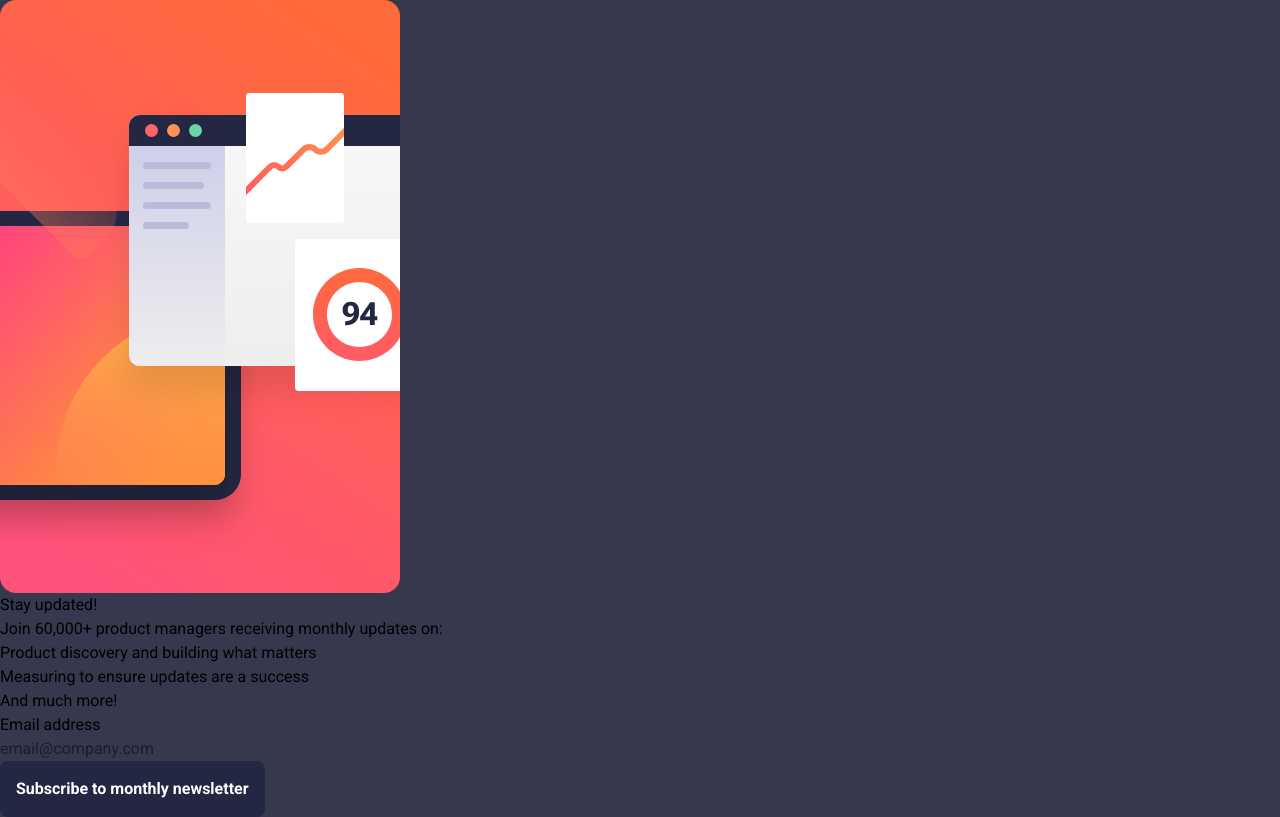
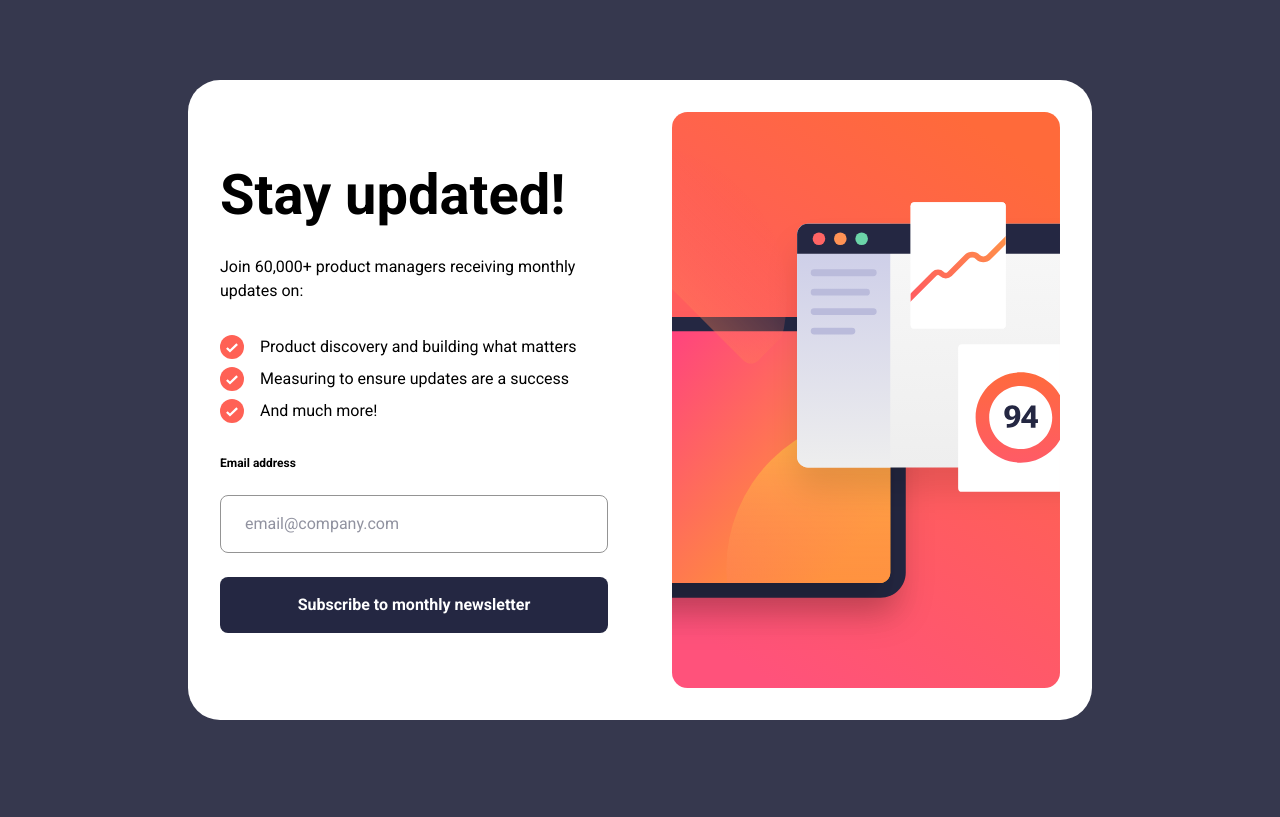
Before and after one commit to dionysia-lemonaki/newsletter-sign-up-form-with-success-message, a React (Vite) app: page / in a window 1280 px wide. Built offline with nearby package versions, Linux system fonts and the light colour scheme.

Commit message:
feat: add NewsLetterForm component styles

```diff
--- a/src/App.tsx
+++ b/src/App.tsx
@@ -33,17 +33,24 @@
     setIsSubmitted(true);
   };
 
+  const handleEmailChange = (value: string) => {
+    setEmail(value);
+    if (error) {
+      setError("");
+    }
+  };
+
   const handleReset = () => {
     setEmail("");
     setIsSubmitted(false);
   };
 
   return (
-    <main>
+    <main className="min-h-screen flex flex-col items-center justify-center">
       {!isSubmitted ? (
         <NewsletterForm
           email={email}
-          setEmail={setEmail}
+          onEmailChange={handleEmailChange}
           error={error}
           onSubmit={handleSubmit}
         />
--- a/src/components/Button.tsx
+++ b/src/components/Button.tsx
@@ -11,7 +11,7 @@
     <button
       type={type}
       onClick={onClick}
-      className="block bg-(--blue-800) p-4 rounded-lg text-white text-base font-bold leading-[1.5] hover:bg-linear-(--gradient) focus-visible:bg-linear-(--gradient) focus-visible:outline-4 focus-visible:outline-offset-4 focus-visible:outline-dotted focus-visible:outline-(--red) cursor-pointer"
+      className="block w-full bg-(--blue-800) p-4 rounded-lg text-white text-base font-bold leading-[1.5] hover:bg-linear-(--gradient) focus-visible:bg-linear-(--gradient) focus-visible:outline-4 focus-visible:outline-offset-4 focus-visible:outline-dotted focus-visible:outline-(--red) cursor-pointer"
     >
       {children}
     </button>
--- a/src/components/NewsletterForm.tsx
+++ b/src/components/NewsletterForm.tsx
@@ -2,44 +2,60 @@
 import Button from "./Button";
 
 import illustrationMobile from "../assets/images/illustration-sign-up-mobile.svg";
-import illustrationTablet from "../assets/images/illustration-sign-up-tablet.svg";
 import illustrationDesktop from "../assets/images/illustration-sign-up-desktop.svg";
+import iconList from "../assets/images/icon-list.svg";
 
 interface NewsletterFormProps {
   email: string;
-  setEmail: (value: string) => void;
+  onEmailChange: (value: string) => void;
   error: string;
   onSubmit: (e: SubmitEvent<HTMLFormElement>) => void;
 }
 
 const NewsletterForm = ({
   email,
-  setEmail,
+  onEmailChange,
   error,
   onSubmit,
 }: NewsletterFormProps) => {
   const id = useId();
   const errorId = `${id}-error`;
   return (
-    <div>
-      <picture>
-        <source srcSet={illustrationDesktop} media="(width > 1024px)" />
-        <source srcSet={illustrationTablet} media="(width > 768px)" />
-        <img src={illustrationMobile} alt="" />
+    <div className="bg-white max-w-[56.5rem] grid md:grid-cols-2 md:gap-x-16 md:p-8 rounded-4xl">
+      <picture className="md:order-2">
+        <source srcSet={illustrationDesktop} media="(width > 768px)" />
+        <img src={illustrationMobile} alt="" className="w-full h-auto" />
       </picture>
-      <div>
-        <h2>Stay updated!</h2>
+      <div className="self-center flex flex-col gap-8 py-10 px-6 md:p-0">
+        <h2 className="text-[2.5rem] md:text-[3.5rem] leading-none font-bold">
+          Stay updated!
+        </h2>
         <p>Join 60,000+ product managers receiving monthly updates on:</p>
-        <ul>
-          <li>Product discovery and building what matters</li>
-          <li>Measuring to ensure updates are a success</li>
-          <li>And much more!</li>
+        <ul className="flex flex-col gap-2 text-left">
+          <li className="flex items-start gap-4">
+            <img src={iconList} alt="" className="w-6 h-6" />
+            <span>Product discovery and building what matters</span>
+          </li>
+          <li className="flex items-start gap-4">
+            <img src={iconList} alt="" className="w-6 h-6" />
+            <span>Measuring to ensure updates are a success</span>
+          </li>
+          <li className="flex items-start gap-4">
+            <img src={iconList} alt="" className="w-6 h-6" />
+            <span>And much more!</span>
+          </li>
         </ul>
-        <form onSubmit={onSubmit} noValidate>
-          <div>
-            <label htmlFor={id}>Email address</label>
+        <form onSubmit={onSubmit} noValidate className="flex flex-col gap-6">
+          <div className="flex justify-between items-center">
+            <label htmlFor={id} className="text-xs font-bold">
+              Email address
+            </label>
             {error && (
-              <p id={errorId} aria-live="polite">
+              <p
+                id={errorId}
+                aria-live="polite"
+                className="text-xs font-bold text-(--red)"
+              >
                 {error}
               </p>
             )}
@@ -47,11 +63,12 @@
           <input
             type="email"
             value={email}
-            onChange={(e) => setEmail(e.target.value)}
+            onChange={(e) => onEmailChange(e.target.value)}
             id={id}
             aria-invalid={!!error}
             aria-describedby={error ? errorId : undefined}
             placeholder="email@company.com"
+            className={`py-4 px-6 ${error ? `border-(--red) text-(--red) bg-(--red)/10` : `border-(--grey) text-(--blue-800) bg-white placeholder:text-(--blue-800) placeholder:opacity-50 focus:border-(--blue-800)`} border rounded-lg focus:outline-none`}
           />
           <Button type="submit">Subscribe to monthly newsletter</Button>
         </form>
--- a/src/index.css
+++ b/src/index.css
@@ -9,6 +9,7 @@
 }
 
 :root {
+  --grey: hsl(0 0% 58%);
   --blue-700: hsl(235 18% 26%);
   --blue-800: hsl(234 29% 20%);
   --red: hsl(4 100% 67%);
```
Also changed, not shown: src/assets/images/icon-list.svg (added).
